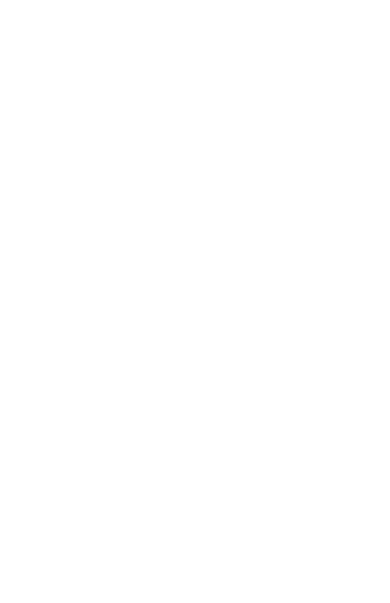
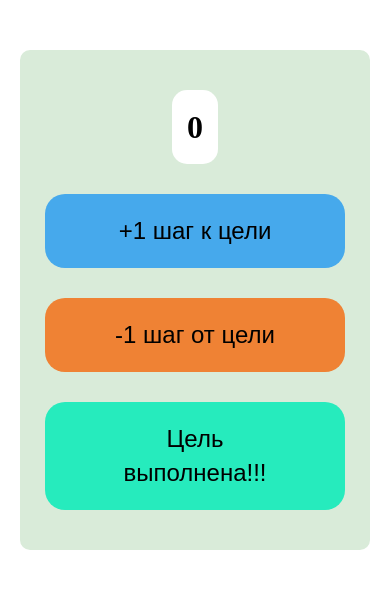
Before and after one commit to MatkovskyA/New-counter-app, a plain HTML site: page index.html in a window 390 px wide. Drawn offline with Linux system fonts and the light colour scheme.

Commit message:
New counter-app

```diff
--- a/index.html
+++ b/index.html
@@ -4,11 +4,25 @@
     <meta charset="UTF-8">
     <meta http-equiv="X-UA-Compatible" content="IE=edge">
     <meta name="viewport" content="width=device-width, initial-scale=1.0">
+    <link rel="stylesheet" href="style/reset.css">
+    <link rel="stylesheet" href="style/index.css">
+
     <title>Counter-app</title>
 </head>
 <body>
     <main>
+        <div class="container">
+            <div class="counter__inner">
+                <p class="counter">0</p>
+                <button class="btn counter__plus">+1 шаг к цели</button>
 
+                <button class="btn counter__minus">-1 шаг от цели</button>
+                <button class="btn counter__reset">Цель выполнена!!!</button>
+
+            </div>
+        </div>
     </main>
+
+    <script src="index.js"></script>
 </body>
 </html>
--- a/index.js
+++ b/index.js
@@ -0,0 +1,22 @@
+let button1 = document.querySelector(".counter__plus");
+let button2 = document.querySelector(".counter__minus");
+let button3 = document.querySelector(".counter__reset");
+let counterText = document.querySelector(".counter");
+let counter = 0;
+
+button1.addEventListener("click", function() {
+    counter = counter + 1;
+
+    counterText.innerText = counter;
+
+});
+
+button2.addEventListener("click", function() {
+    counter = counter - 1;
+    counterText.innerText = counter;
+})
+
+button3.addEventListener("click", function() {
+    counter = 0;
+    counterText.innerText = counter;
+})
--- a/style/index.css
+++ b/style/index.css
@@ -0,0 +1,84 @@
+.container {
+    box-sizing: border-box;
+    max-width: 900px;
+    margin: 0 auto;
+    padding-top: 150px;
+    padding-bottom: 150px;
+}
+
+.counter__inner {
+    background-color: #d9ebd9;
+    display: flex;
+    flex-direction: column;
+    row-gap: 40px;
+    max-width: 500px;
+    margin: 0 auto;
+    padding: 50px 25px;
+    align-items: center;
+    border-radius: 10px;
+}
+
+.btn {
+    border: none;
+    max-width: 315px;
+    padding: 20px 50px;
+    border-radius: 20px;
+    font-size: 32px;
+    line-height: 44px;
+    cursor: pointer;
+}
+
+.btn:hover {
+    background-color: #766363;
+    color: #fff;
+	transition: .3s;
+}
+
+p {
+    padding: 15px;
+    background-color: #fff;
+    border-radius: 15px;
+    font-weight: 700;
+    font-size: 32px;
+    line-height: 44px;
+}
+
+.counter__plus {
+    background-color: #46a9ec;
+}
+
+.counter__minus {
+    background-color: #ef8234;
+}
+
+.counter__reset {
+    background-color: #26ebbd;
+}
+
+@media (max-width: 1199px) {
+    .container {
+        padding-top: 100px;
+        padding-bottom: 100px;
+    }
+
+    .counter__inner {
+        padding: 40px 25px;
+    }
+}
+
+@media (max-width: 767px) {
+    .container {
+        padding: 50px 20px;
+    }
+
+    .counter__inner {
+        row-gap: 30px;
+    }
+    .btn {
+        width: 100%;
+        padding: 20px 50px;
+        border-radius: 20px;
+        font-size: 24px;
+        line-height: 34px;
+    }
+}
--- a/style/reset.css
+++ b/style/reset.css
@@ -0,0 +1,48 @@
+/* http://meyerweb.com/eric/tools/css/reset/
+   v2.0 | 20110126
+   License: none (public domain)
+*/
+
+html, body, div, span, applet, object, iframe,
+h1, h2, h3, h4, h5, h6, p, blockquote, pre,
+a, abbr, acronym, address, big, cite, code,
+del, dfn, em, img, ins, kbd, q, s, samp,
+small, strike, strong, sub, sup, tt, var,
+b, u, i, center,
+dl, dt, dd, ol, ul, li,
+fieldset, form, label, legend,
+table, caption, tbody, tfoot, thead, tr, th, td,
+article, aside, canvas, details, embed,
+figure, figcaption, footer, header, hgroup,
+menu, nav, output, ruby, section, summary,
+time, mark, audio, video {
+	margin: 0;
+	padding: 0;
+	border: 0;
+	font-size: 100%;
+	font: inherit;
+	vertical-align: baseline;
+}
+/* HTML5 display-role reset for older browsers */
+article, aside, details, figcaption, figure,
+footer, header, hgroup, menu, nav, section {
+	display: block;
+}
+body {
+	line-height: 1;
+}
+ol, ul {
+	list-style: none;
+}
+blockquote, q {
+	quotes: none;
+}
+blockquote:before, blockquote:after,
+q:before, q:after {
+	content: '';
+	content: none;
+}
+table {
+	border-collapse: collapse;
+	border-spacing: 0;
+}
```
